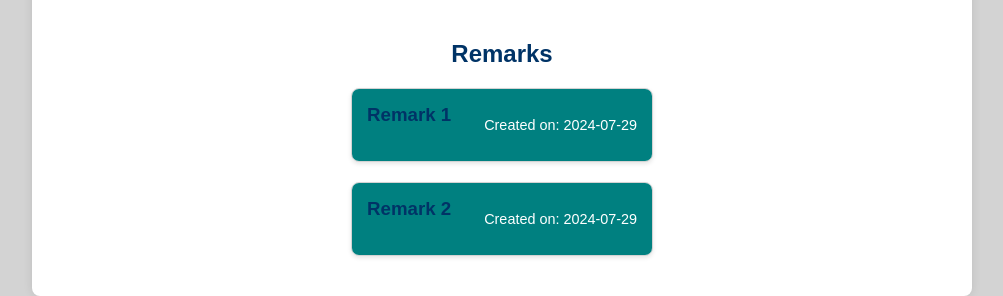
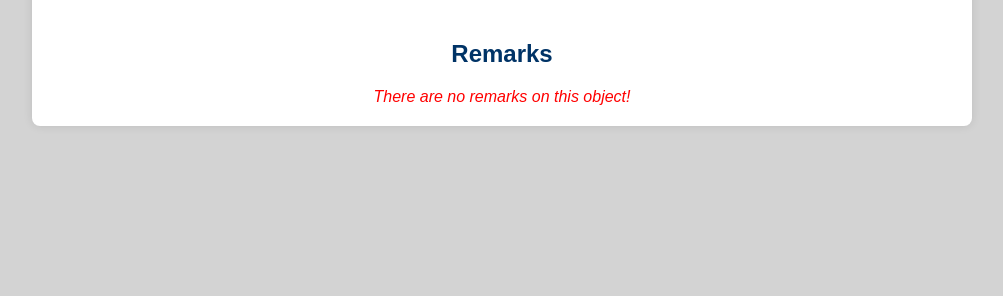
Before and after one commit to Killerbrine06/DataFleet, a Django app: template project/templates/element.html in a window 1280 px wide. Shown: the part 577-873 px from the top of the page, without its empty margins (138-1141 px from the left). After the commit the page ends 703 px from the top, so only its background shows below. Run offline with Django 5.2, Linux system fonts and the light colour scheme; the template is opened without the code that fills it, so the values that code supplies are empty.

Commit message:
url tree updated

```diff
--- a/inspection/models.py
+++ b/inspection/models.py
@@ -36,9 +36,10 @@ class Remark(models.Model):
     element = models.ForeignKey(Element, validators=[check_inspection], on_delete=models.CASCADE)
     body = models.TextField(max_length=400)
     open = models.BooleanField(default=True)
+    created_on = models.DateField(auto_now_add=True)
 
     def __str__(self):
-        return f'{self.inspection.id}-{self.id}'
+        return f'I{self.element.inspection.id}-R{self.id}'
 
 class CCOS(models.Model):
     class Meta:
@@ -61,4 +62,4 @@ class CCOS(models.Model):
     u_class = models.ForeignKey(Person, validators=[check_type_class], verbose_name='Class', related_name='i_as_c', on_delete=models.CASCADE)
     owner = models.ForeignKey(Person, validators=[check_type_owner], related_name='i_as_o', on_delete=models.CASCADE)
 
-    # closed = models.BooleanField()
+    is_closed = models.BooleanField(default=False)
--- a/inspection/templates/ccos_page.html
+++ b/inspection/templates/ccos_page.html
@@ -20,7 +20,7 @@
         <h2>CCOS <i>{{inspection.number}}</i> Detail</h2>
         <table>
             <tr>
-                <th>Name:</th>
+                <th>Project Name:</th>
                 <td><a href="#">{{ inspection.project.name }} </a></td>
             </tr>
 
--- a/inspection/urls.py
+++ b/inspection/urls.py
@@ -1,9 +1,18 @@
-from django.urls import path
+from django.urls import path, include
 from .views import *
 
 urlpatterns = [
     path('add/', new_ccos_view, name='new_ccos_page'),
-    path('<int:id>', ccos_view, name='ccos_page'),
-    path('<int:id>/add/<int:element_id>', add_element_view, name='add_element_api'),
+    path('remarks/<int:remark_id>', remark_view, name='remark_page'),
+    path('remarks/add/', new_remark_view, name='new_remark_page'),
+    path('remarks/add/<int:element_id>', new_remark_view, name='new_remark_shortcut_page'),
+    path('<int:id>/', include([
+        path('', ccos_view, name='ccos_page'),
+        path('add/<int:element_id>', add_element_view, name='add_element_api'),
+        path('remarks/', include([
+            path('list', remarks_list_view, name='remarks_list_page'),
+            path('list/<int:element_id>', remarks_list_view, name='remarks_list_filter_page'),
+        ]))
+    ])),
     path('', ccos_list_view, name='ccos_list_page'),
 ]
--- a/project/templates/element.html
+++ b/project/templates/element.html
@@ -72,27 +72,23 @@
 
         <div style="width: 100%; display: flex; flex-direction: column; align-items: center">
             <h2>Remarks</h2>
-            <div class="card" onclick="toggleCard(this)">
-                <div class="card-header">
-                    <h3 class="card-title">Remark 1</h3>
-                    <p class="card-date">Created on: 2024-07-29</p>
+            {% if not remarks %}
+            <i style="color: red;">There are no remarks on this object!</i>
+            {%else%}
+            {% for remark in remarks %}
+                <div class="card" onclick="toggleCard(this)">
+                    <div class="card-header">
+                        <h3 class="card-title">Remark {{remark}}</h3>
+                        <p class="card-date">Created on: {{remark.created_on|date:"d/m/Y"}}</p>
+                    </div>
+                    <div class="card-body">
+                        <p>{{remark.body}}</p>
+                        <a href="{%url 'remark_page' remark.id%}" class="button_link">Check out</a>
+                    </div>
                 </div>
-                <div class="card-body">
-                    <p>This is the short message that gets displayed when the card is expanded. It provides more details about the card.</p>
-                </div>
+            {% endfor %}
+            {% endif %}
             </div>
-
-            <div class="card" onclick="toggleCard(this)">
-                <div class="card-header">
-                    <h3 class="card-title">Remark 2</h3>
-                    <p class="card-date">Created on: 2024-07-29</p>
-                </div>
-                <div class="card-body">
-                    <p>This is the short message that gets displayed when the card is expanded. It provides more details about the card.</p>
-                </div>
-            </div>
-            <!-- Add more cards as necessary -->
-        </div>
     </div>
     <script>
         function toggleCard(card) {
--- a/project/views.py
+++ b/project/views.py
@@ -1,8 +1,11 @@
 from django.http import HttpResponse
 from django.shortcuts import get_object_or_404, render
+
+from inspection.models import Remark
 from .models import Project, Element
 
 def element_view(request, id:int):
     element = get_object_or_404(Element, id=id)
+    remarks = Remark.objects.filter(element=element)
 
-    return render(request, 'element.html', {'element': element})
+    return render(request, 'element.html', {'element': element, 'remarks':remarks})
--- a/static/css/style.css
+++ b/static/css/style.css
@@ -84,7 +84,7 @@ body > .container {
     transition: max-height 0.3s ease;
     cursor: pointer;
     width: 100%;
-    max-width: 300px;
+    max-width: 500px;
 }
 
 .card-header {
```
Also changed, not shown: inspection/views.py (+13 -2 lines).
